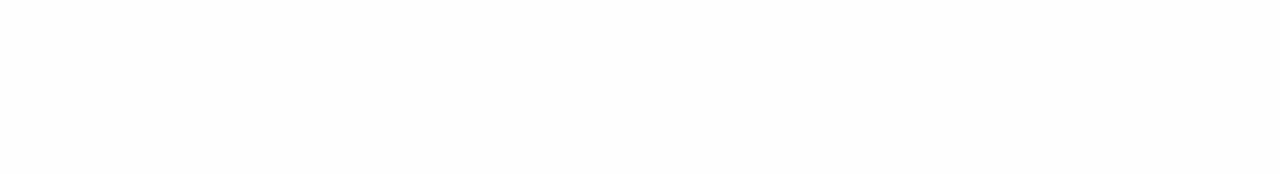
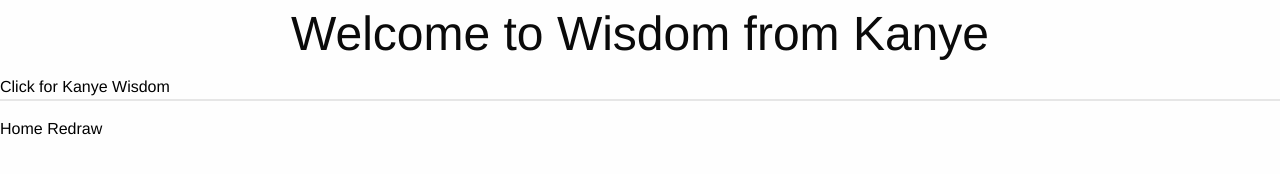
Before and after one commit to koberobinson/WisdomFromKanye, a plain HTML site: page index.html in a window 1280 px wide. Drawn offline with nearby package versions, Linux system fonts and the light colour scheme.

Commit message:
Basic HTML for index page

```diff
--- a/index.html
+++ b/index.html
@@ -15,6 +15,31 @@
 
 <body>
 
+    <div class="jumbotron">
+        <h1 class="display-inline text-center">Welcome to Wisdom from Kanye</h1>
+    </div>
+
+    <!-- Display img deck of cards-->
+
+
+    <section id="kanye_card">
+
+        <button type="button" class="display-flex text-center">Click for Kanye Wisdom</button>
+        <div class="card w-80" id="current_card"> </div>
+
+    </section>
+
+
+
+
+
+
+    <footer>
+        <button type="button" class="homeBtn">Home</button>
+        <button type="button" class="redrawBtn">Redraw</button>
+
+    </footer>
+
     <!--jQuery and vanilla javascipt-->
 
     <script src="https://code.jquery.com/jquery-3.5.1.min.js"
```
